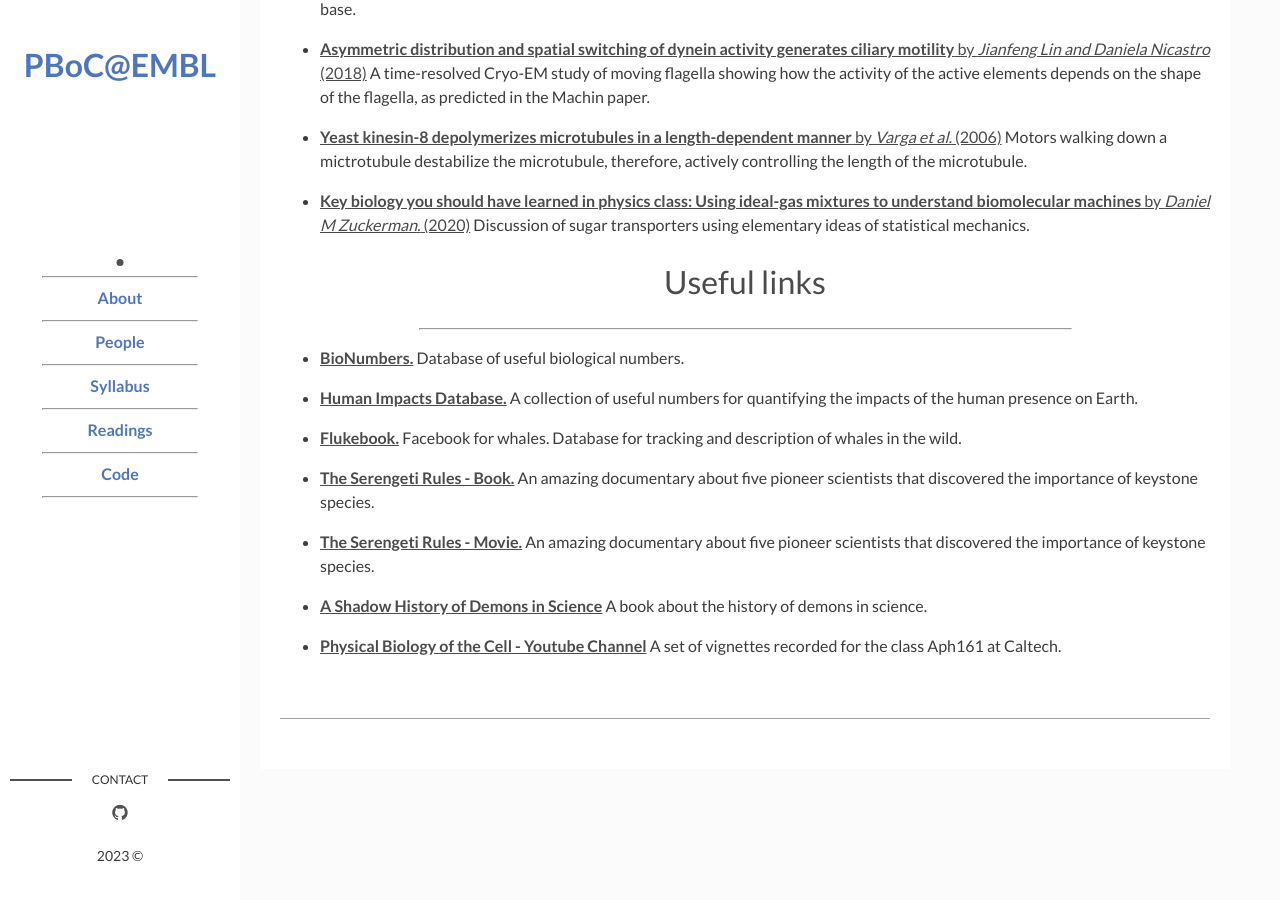
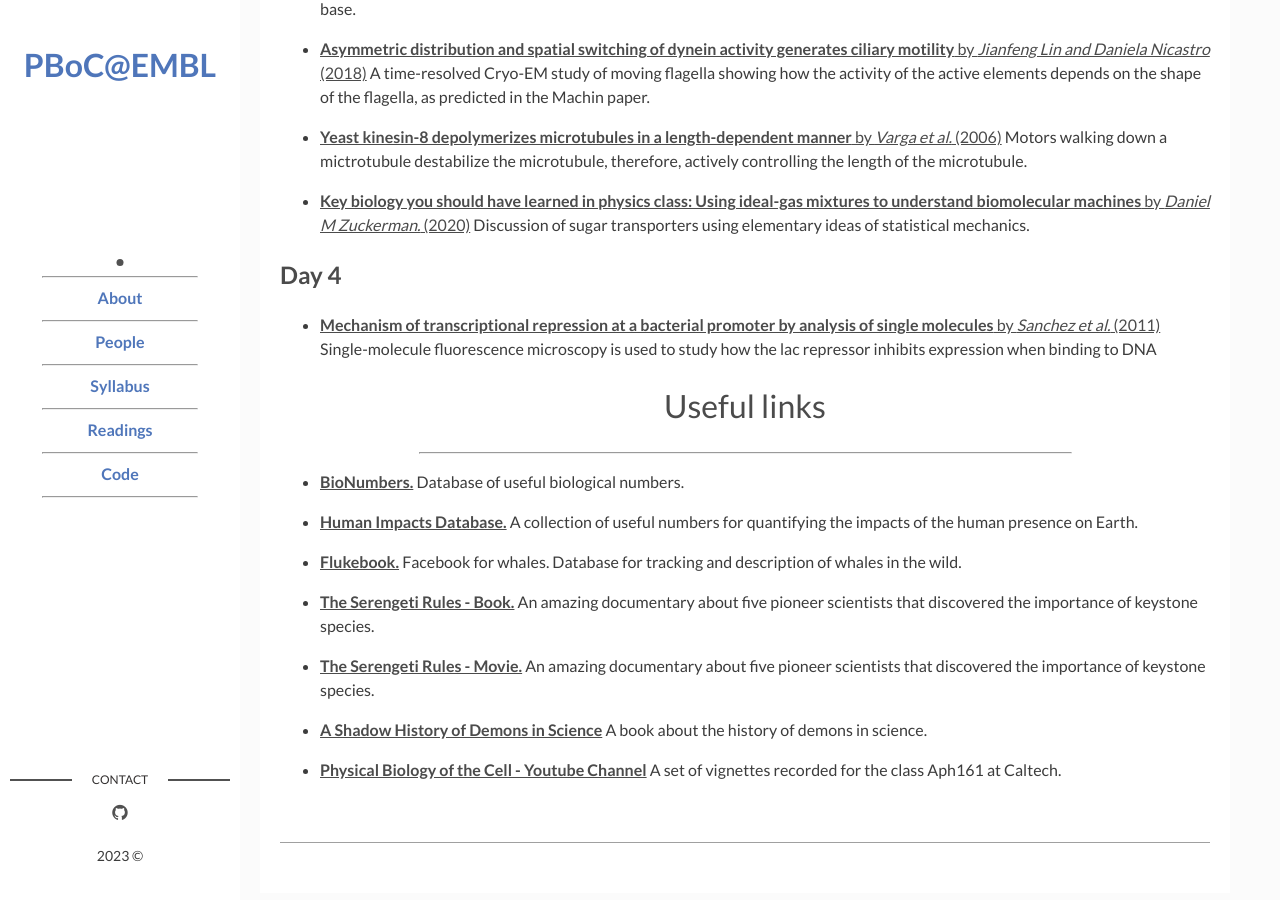
Before and after one commit to RPGroup-PBoC/embl_pboc_2023, a Jekyll site: the page built from page03_readings.md, in a window 1280 px wide and 900 px high, scrolled down 1406 px. Built offline with Jekyll 4.4.1, drawn with Linux system fonts in a browser that asks for light colours.

Commit message:
added sanchez paper

```diff
--- a/_data/readings.yaml
+++ b/_data/readings.yaml
@@ -135,3 +135,13 @@ Day 3:
    link: zuckerman2020.pdf
    description: >
      Discussion of sugar transporters using elementary ideas of statistical mechanics.
+
+
+Day 4:
+ - pub:
+   title: "Mechanism of transcriptional repression at a bacterial promoter by analysis of single molecules"
+   authors: Sanchez et al.
+   year: 2011
+   link: sanchez2011.pdf
+   description: >
+     Single-molecule fluorescence microscopy is used to study how the lac repressor inhibits expression when binding to DNA
```
Also changed, not shown: _data/links.yaml (line endings or trailing spaces), 1 other file.
